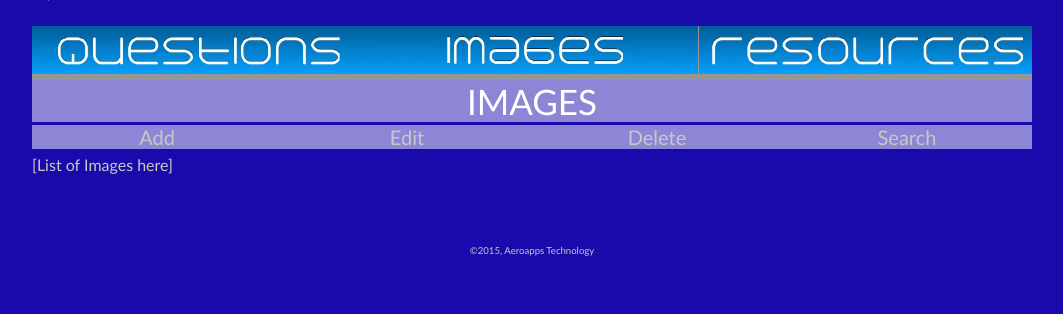
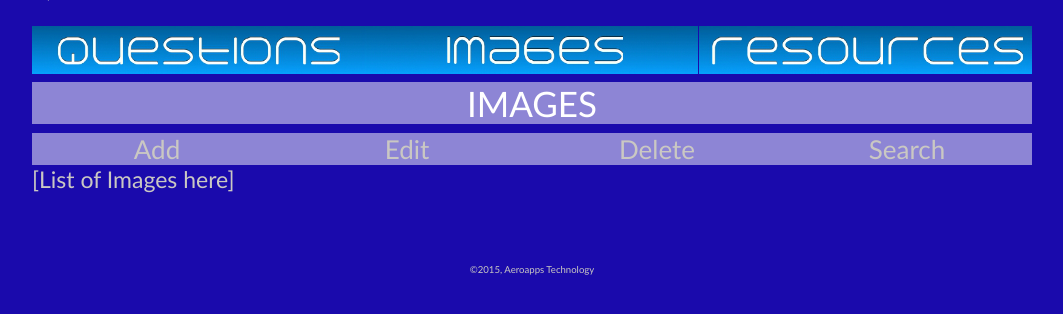
Before and after one commit to asu-cis-capstone/aero, a PHP site: page /images.html in a window 1280 px wide. Shown: the part 58-372 px from the top of the page, without its empty margins (108-1171 px from the left). Run offline with PHP 8.4, Linux system fonts and the light colour scheme.

Commit message:
stylesheet changes

```diff
--- a/stylesheets/style.css
+++ b/stylesheets/style.css
@@ -143,14 +143,13 @@ input[type=text],input[type=password],input[type=email]{
 
 #navselection{
 	font-size:			30px;
-	margin-bottom:		70px;
+	margin-bottom:		86px;
 }
 
 #navselection li{
 	list-style:			none;
 	float:				left;
 	width:				333.3px;
-	background:			rgba(150,150,150,1.0);
 	display:			block;
 	color:				white;
 }
@@ -166,6 +165,7 @@ ul#navbar{
 
 #options{
 	width:				1000px;
+	font-size:			26px;
 }
 
 ul#options{
@@ -177,6 +177,7 @@ ul#options{
 #list{
 	margin-top:			50px;
 	text-align:			left;
+	font-size:			23px;
 }
 
 #list li{
```
